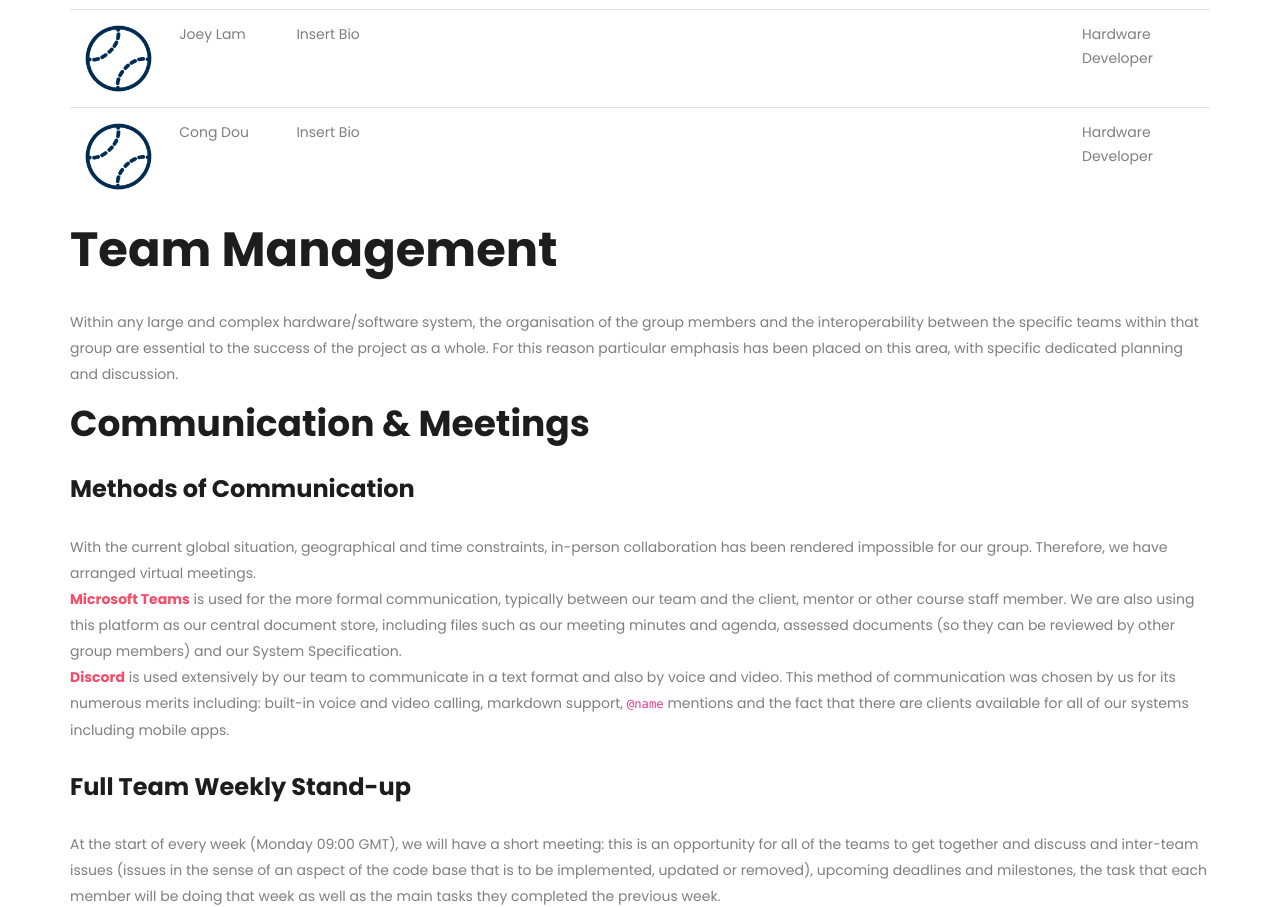
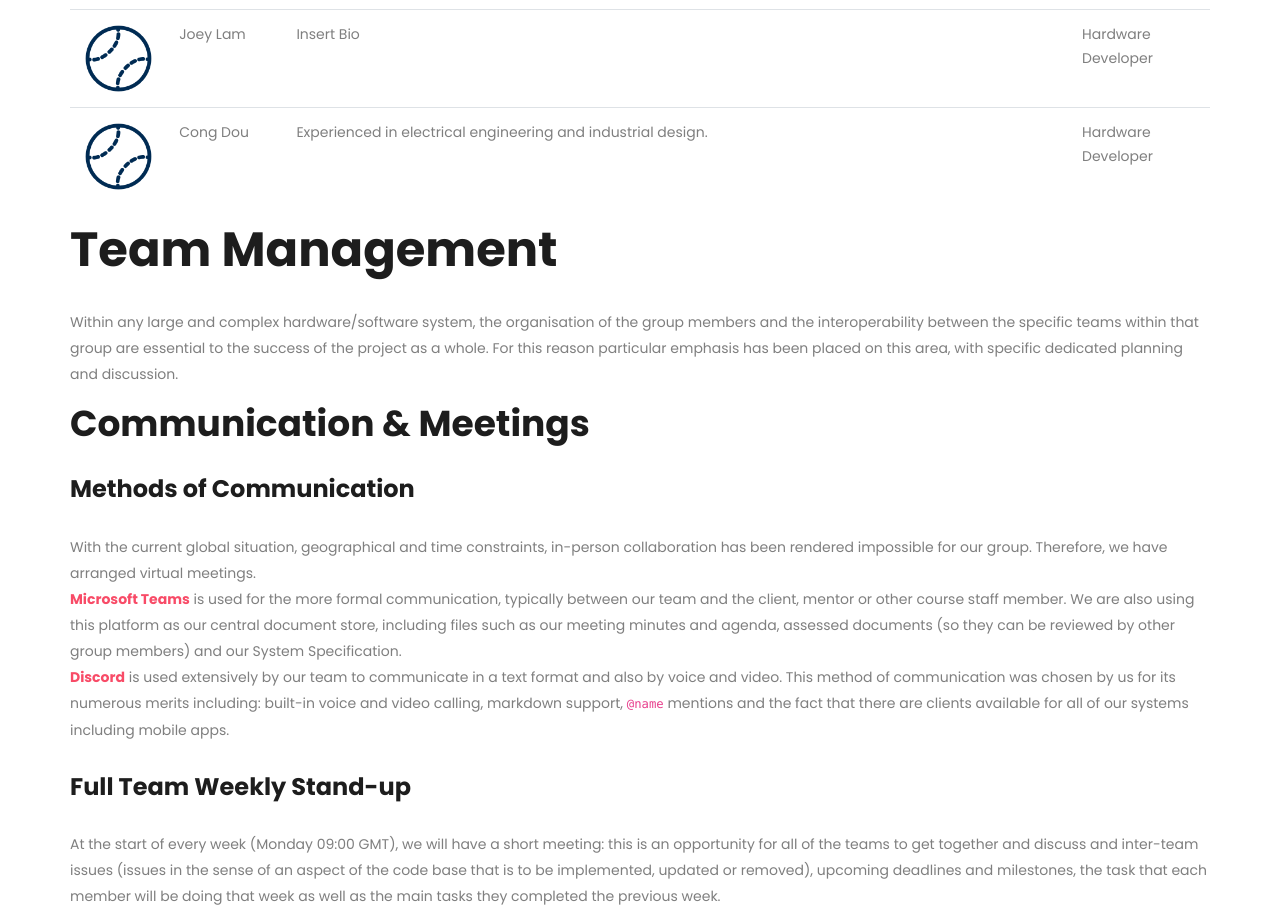
Before and after one commit to SDP-G2/website, a plain HTML site: page team.html in a window 1280 px wide. Shown: the part 1367-2274 px from the top of the page. Drawn offline with Linux system fonts and the light colour scheme.

Commit message:
Added bio

```diff
--- a/team.html
+++ b/team.html
@@ -141,7 +141,7 @@
                         <tr>
                         <th scope="row"><img src="img/favicon.png" style="width: 20vw; border-radius: 8px;"></th>
                         <td>Cong Dou</td>
-                        <td>Insert Bio</td>
+                        <td>Experienced in electrical engineering and industrial design.</td>
                         <td>Hardware Developer</td>
                         </tr>
                         <tr>
```
